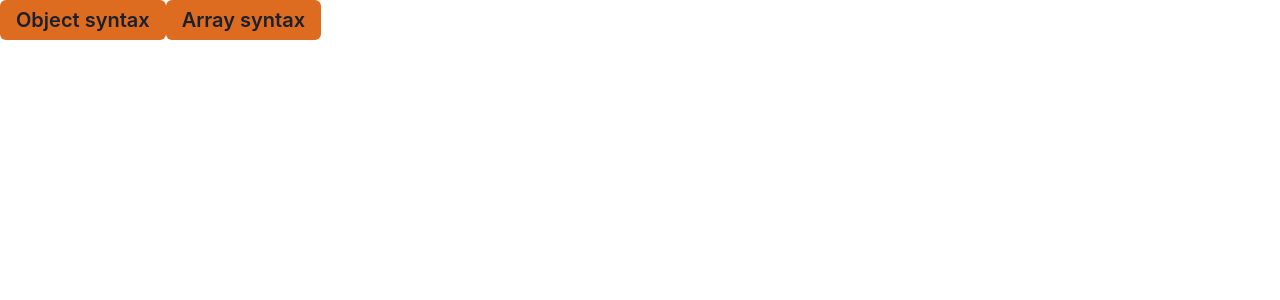
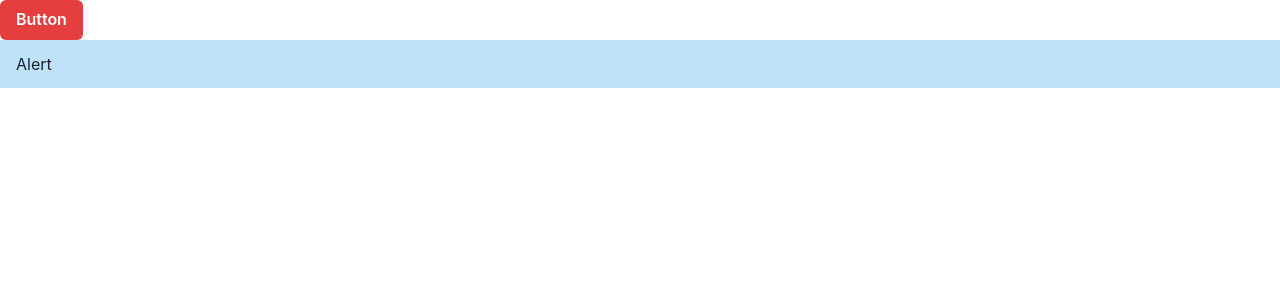
Before and after one commit to kupuma-ru21/urql_chakra, a Next.js app: page / in a window 1280 px wide. Shown: the top 300 px of the page. Built offline with nearby package versions, Linux system fonts and the light colour scheme.

Commit message:
feat: Theme Extension: withDefaultColorScheme

```diff
--- a/src/app/page.tsx
+++ b/src/app/page.tsx
@@ -1,14 +1,11 @@
 "use client";
-import { Button } from "@chakra-ui/react";
+import { Alert, Button } from "@chakra-ui/react";
 
 export default function Page() {
   return (
     <>
-      <Button variant={{ base: "base", md: "md", sm: "sm" }}>
-        Object syntax
-      </Button>
-      {/* the button will be orange after the `sm` breakpoint due to the array syntax because The array syntax may not work as expected, since it ignores the naming of the variant and uses them straight in the order on which they are passed into the array. */}
-      <Button variant={["base", "md"]}>Array syntax</Button>
+      <Button>Button</Button>
+      <Alert>Alert</Alert>
     </>
   );
 }
--- a/src/theme/components/button.ts
+++ /dev/null
@@ -1,23 +0,0 @@
-const button = {
-  sizes: {
-    sm: {
-      fontSize: "md",
-    },
-  },
-  variants: {
-    base: {
-      bg: "yellow.500",
-      fontSize: "md",
-    },
-    sm: {
-      bg: "teal.500",
-      fontSize: "lg",
-    },
-    md: {
-      bg: "orange.500",
-      fontSize: "xl",
-    },
-  },
-};
-
-export default button;
--- a/src/theme/index.ts
+++ b/src/theme/index.ts
@@ -1,8 +1,14 @@
-import { extendTheme } from "@chakra-ui/react";
-import Button from "./components/button";
+import { extendTheme, withDefaultColorScheme } from "@chakra-ui/react";
 
-const theme = extendTheme({
-  components: { Button },
-});
+const theme = extendTheme(
+  withDefaultColorScheme({
+    colorScheme: "red",
+    components: ["Button", "Badge"],
+  }),
+  withDefaultColorScheme({
+    colorScheme: "blue",
+    components: ["Alert", "Table"],
+  })
+);
 
 export default theme;
```
